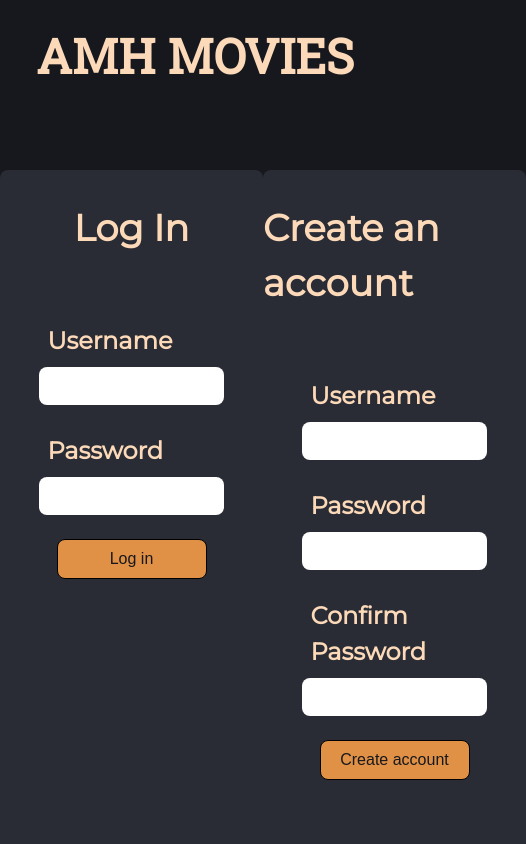
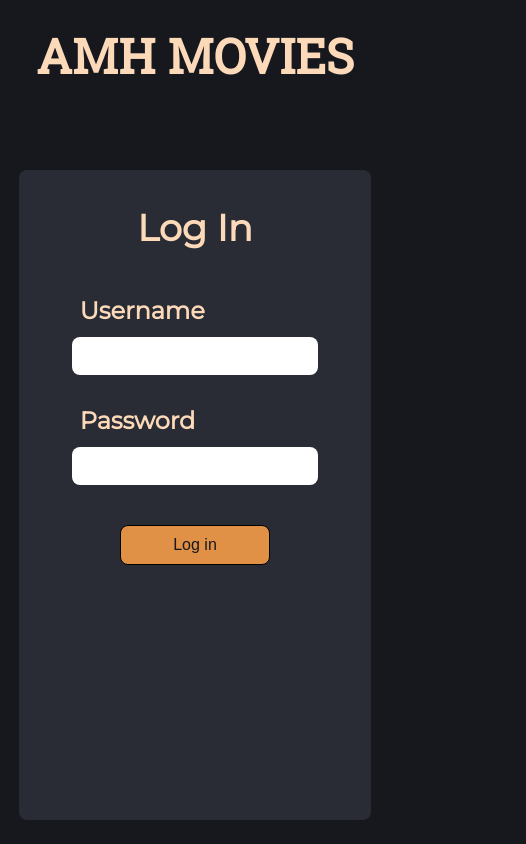
Before and after one commit to ajdinhusetovic/amh-movies, a React (Vite) app in the folder client/: page / in a window 390 px wide. Shown: the top 844 px of the page, 526 px wide, since content can reach past the window. Built offline with nearby package versions, Linux system fonts and the light colour scheme.

Commit message:
add mobile version styles

```diff
--- a/client/src/components/EditForm.jsx
+++ b/client/src/components/EditForm.jsx
@@ -1,6 +1,7 @@
 import axios from 'axios';
 import { useState } from 'react';
 import { useCookies } from 'react-cookie';
+import { toast } from 'react-toastify';
 
 const EditForm = ({ toggleOpen, movie }) => {
   const [amhRating, setAmhRating] = useState(1);
--- a/client/src/scss/app.scss
+++ b/client/src/scss/app.scss
@@ -471,3 +471,51 @@ body {
       padding: 8px;
     }
   }
+
+  @media (max-width: 575.98px) {
+
+    .modal {
+        width: 90%;
+        margin: 0 auto 30px auto;
+    }
+    .form-page {
+        flex-direction: column;
+        gap: 30px;
+        width: 95%;
+        margin: 0 auto 40px auto;
+
+        .login, .register {
+            height: 650px;
+            width: 95%;
+
+            h1 {
+                text-align: center;
+            }
+
+            form {
+                margin-top: 10px;
+
+                button {
+                    margin-top: 40px;
+                }
+            }
+        }
+
+    }
+
+    .movies-list-wrapper {
+        .button-wrapper {
+            display: grid;
+            grid-template-columns: repeat(2, 1fr);
+            gap: 16px;
+            margin: 0 auto;
+            align-items: center;
+            justify-content: center;
+        }
+
+        .movies-list {
+            display: flex;
+            flex-direction: column;
+        }
+    }
+  }
```
